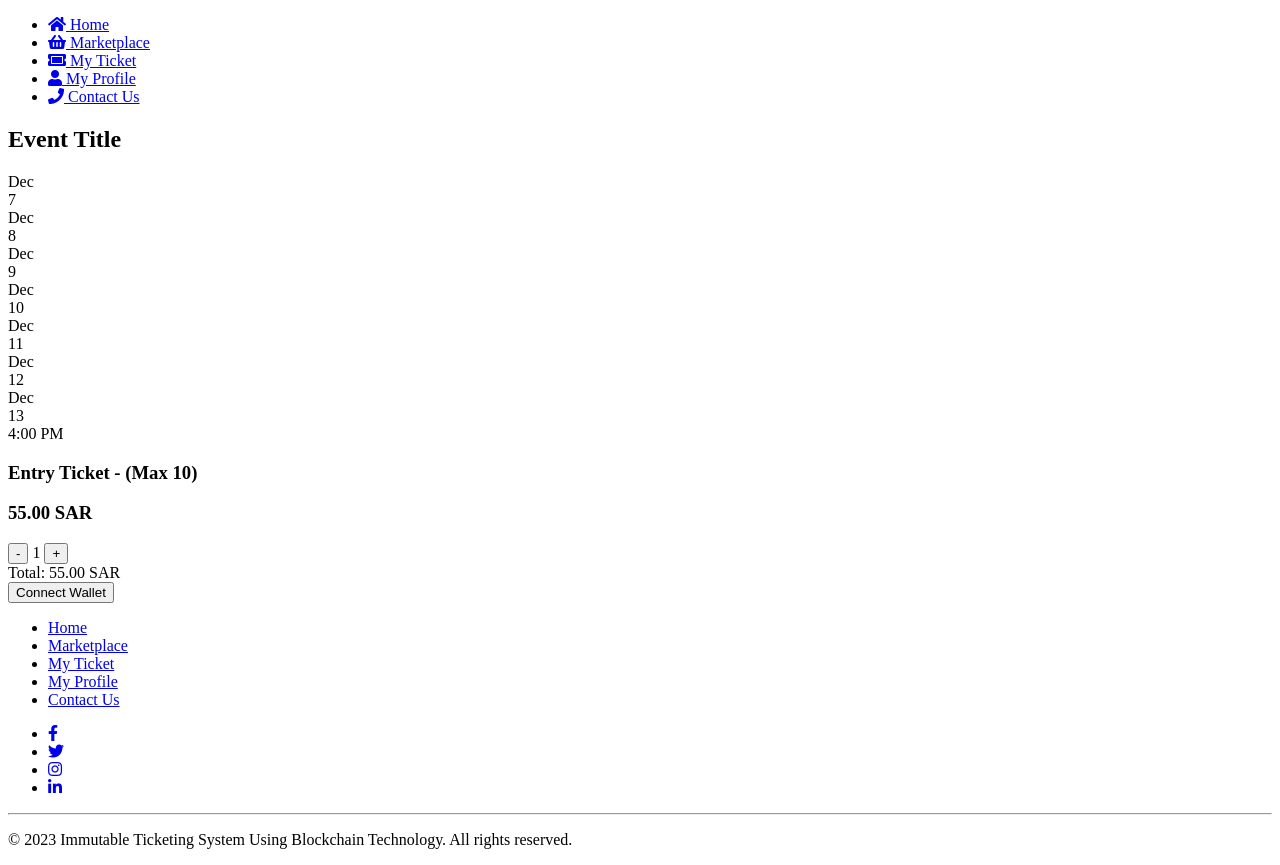
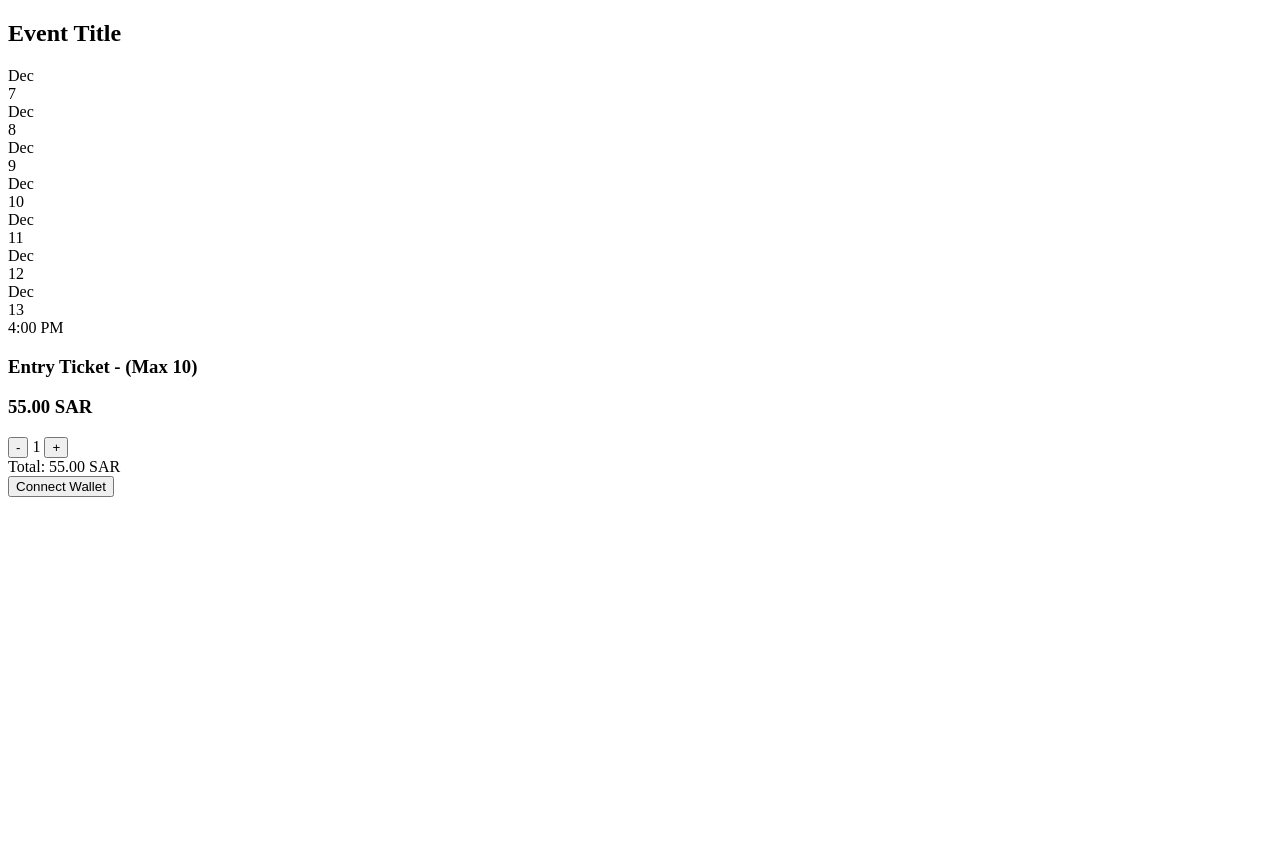
Before and after one commit to taleisa/Immutable-Ticketing, a Django app: template immutableTicketing/access/templates/checkoutPage.html in a window 1280 px wide. After the commit the page ends 497 px from the top, so only its background shows below. Run offline with Django 4.2, Linux system fonts and the light colour scheme; the template is opened without the code that fills it, so the values that code supplies are empty.

Commit message:
removed navbar/footer

```diff
--- a/immutableTicketing/access/templates/checkoutPage.html
+++ b/immutableTicketing/access/templates/checkoutPage.html
@@ -12,20 +12,6 @@
 </head>
 
 <body>
-	<header>
-		<div class="container">
-			<nav>
-				<ul class="menu">
-					<li><a href="#"><i class="fas fa-home"></i> Home</a></li>
-					<li><a href="#"><i class="fas fa-shopping-basket"></i> Marketplace</a></li>
-					<li><a href="#"><i class="fas fa-ticket-alt"></i> My Ticket</a></li>
-					<li><a href="#"><i class="fas fa-user"></i> My Profile</a></li>
-					<li><a href="#"><i class="fas fa-phone"></i> Contact Us</a></li>
-				</ul>
-			</nav>
-		</div>
-	</header>
-
 	<section class="checkout">
 		<div class="container">
 			<div class="event-checkout">
@@ -77,35 +63,6 @@
 			});
 		});
 	</script>
-	<footer class="footer">
-		<div class="container">
-			<div class="footer-top">
-				<div class="footer-logo">
-				</div>
-				<div class="footer-links">
-					<ul>
-						<li><a href="#">Home</a></li>
-						<li><a href="#">Marketplace</a></li>
-						<li><a href="#">My Ticket</a></li>
-						<li><a href="#">My Profile</a></li>
-						<li><a href="#">Contact Us</a></li>
-					</ul>
-				</div>
-				<div class="footer-social">
-					<ul>
-						<li><a href="#"><i class="fab fa-facebook-f"></i></a></li>
-						<li><a href="#"><i class="fab fa-twitter"></i></a></li>
-						<li><a href="#"><i class="fab fa-instagram"></i></a></li>
-						<li><a href="#"><i class="fab fa-linkedin-in"></i></a></li>
-					</ul>
-				</div>
-			</div>
-			<hr>
-			<div class="footer-bottom">
-				<p>&copy; 2023 Immutable Ticketing System Using Blockchain Technology. All rights reserved.</p>
-			</div>
-		</div>
-	</footer>
 </body>
 
 </html>
```
